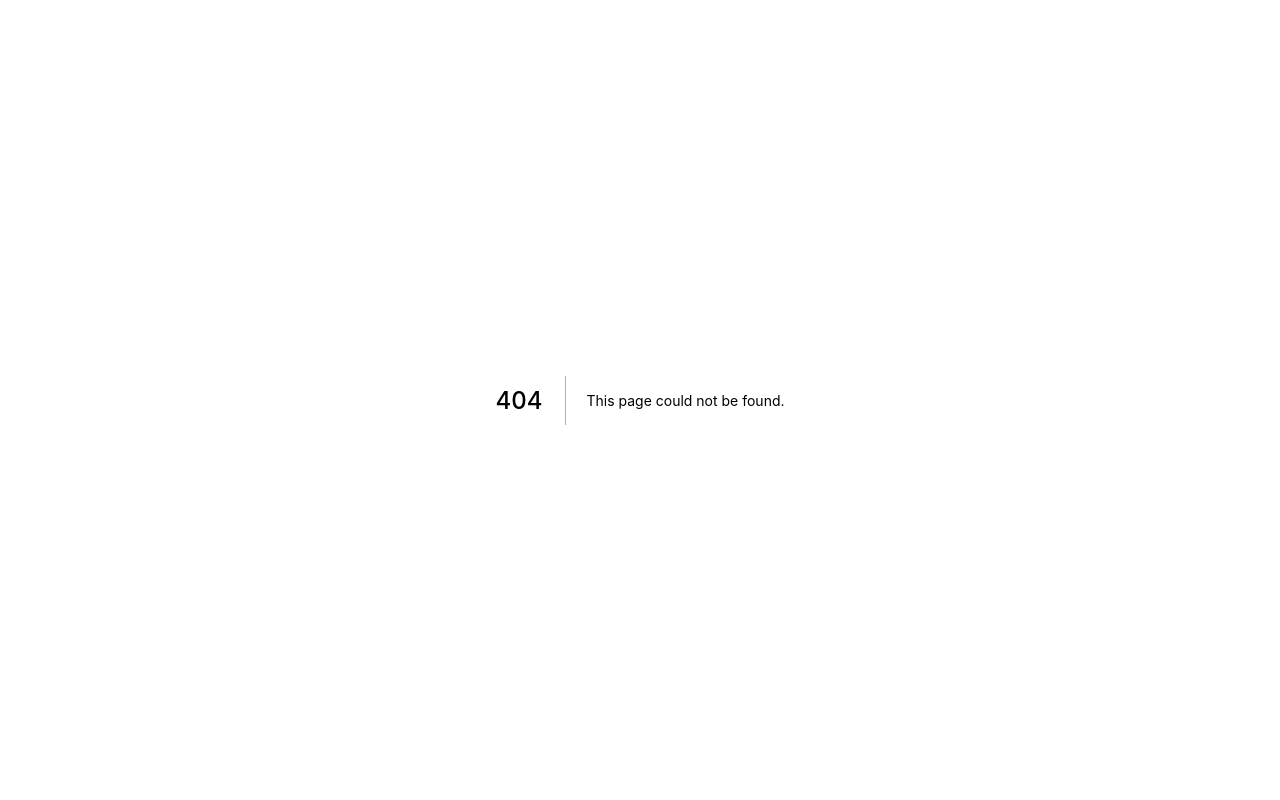
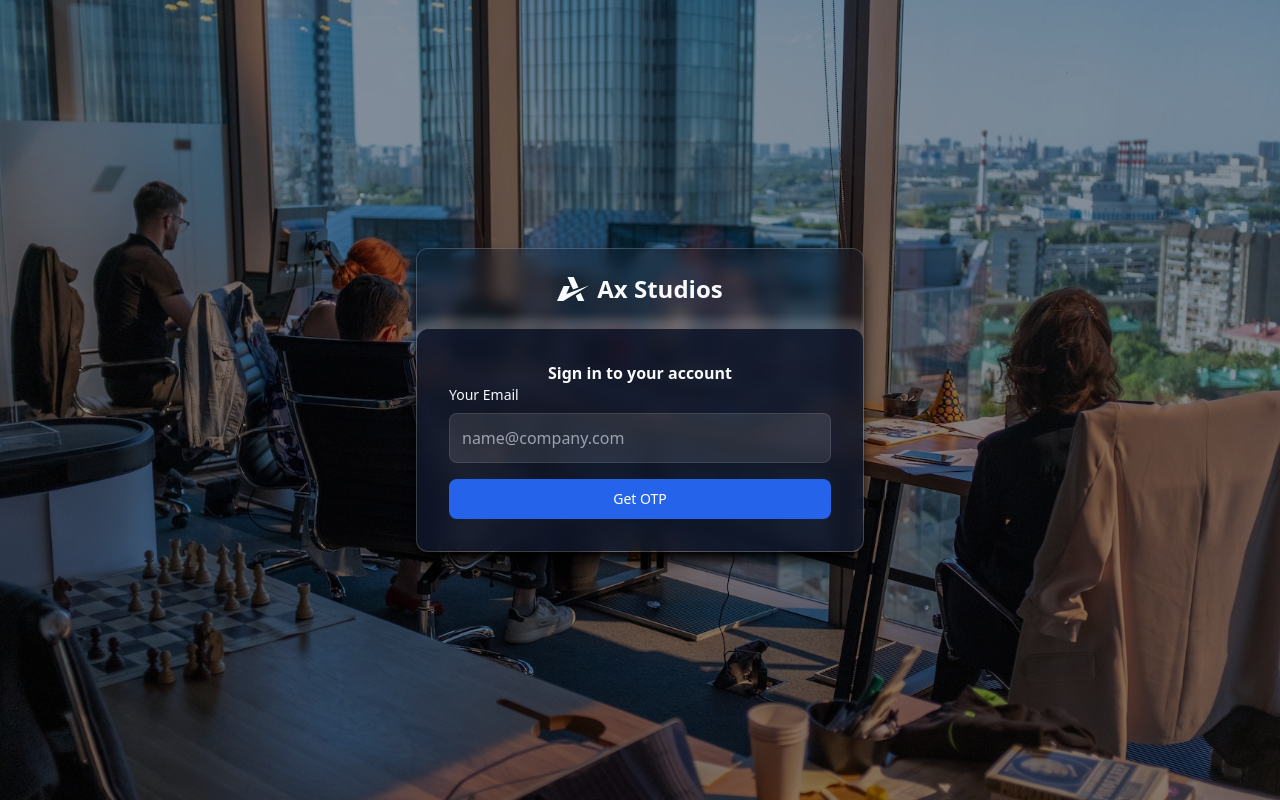
Before and after one commit to ax-studios/ax-lms-frontend, a Next.js app: page /auth/forgotPassword in a window 1280 px wide. Before the commit this address had no page. Built offline with nearby package versions, Linux system fonts and the light colour scheme.

Commit message:
created forgot Password Page

```diff
--- /dev/null
+++ b/src/pages/auth/forgotPassword.tsx
@@ -0,0 +1,167 @@
+import { NextPage } from 'next';
+import { ChangeEvent, useState } from 'react';
+import AuthWrapper from '../../components/AuthWrapper';
+import CTA from '../../components/CTA';
+import Input from '../../components/Input';
+import { EMAIL_REGEX, OTP_REGEX } from '../../lib/config/AUTH_REGEX';
+
+interface InputValue {
+  value: null | string;
+  error: null | string;
+}
+
+interface formStateInterface {
+  email: InputValue;
+  OTP: InputValue;
+  password: InputValue;
+  repassword: InputValue;
+}
+
+const ForgotPassword: NextPage = () => {
+  const [formState, setFormState] = useState<formStateInterface>({
+    email: {
+      value: '',
+      error: null,
+    },
+    OTP: {
+      value: null,
+      error: null,
+    },
+    password: {
+      value: null,
+      error: null,
+    },
+    repassword: {
+      value: null,
+      error: null,
+    },
+  });
+  const handleChange = (e: ChangeEvent<HTMLInputElement>): void => {
+    setFormState({
+      ...formState,
+      [e.target.name]: { error: null, value: e.target.value },
+    });
+  };
+  const handleGetOTP = (): void => {
+    if (formState.email.value?.match(EMAIL_REGEX) != null) {
+      setFormState({ ...formState, OTP: { ...formState.OTP, value: '' } });
+    } else {
+      setFormState({
+        ...formState,
+        email: { ...formState.email, error: 'Enter Valid Email' },
+      });
+    }
+  };
+  const handleVerifyOTP = (): void => {
+    if (formState.OTP.value?.match(OTP_REGEX) != null) {
+      setFormState({
+        ...formState,
+        password: { ...formState.password, value: '' },
+        repassword: { ...formState.repassword, value: '' },
+      });
+    } else {
+      setFormState({
+        ...formState,
+        OTP: { ...formState.OTP, error: 'Enter Valid OTP' },
+      });
+    }
+  };
+  const handleChangePassword = (): void => {
+    if (formState.password.value !== formState.repassword.value) {
+      setFormState({
+        ...formState,
+        repassword: {
+          ...formState.repassword,
+          error: "Both password doesn't matches",
+        },
+      });
+    }
+    console.log('ok');
+  };
+  return (
+    <AuthWrapper>
+      <>
+        <h1 className="font-bold text-center"> Sign in to your account</h1>
+        <form
+          action="#"
+          className="flex flex-col gap-4"
+          onSubmit={(e) => e.preventDefault()}
+        >
+          <Input
+            displayName="Your Email"
+            id="email"
+            name="email"
+            type="email"
+            placeholder="name@company.com"
+            value={formState.email.value !== null ? formState.email.value : ''}
+            onChange={handleChange}
+            required
+            error={formState.email.error}
+            disabled={formState.OTP.value !== null}
+          />
+          <CTA onClick={handleGetOTP} disabled={formState.OTP.value !== null}>
+            Get OTP
+          </CTA>
+          {formState.OTP.value !== null && (
+            <>
+              <Input
+                displayName="OTP"
+                id="otp"
+                name="OTP"
+                type="text"
+                placeholder="123456"
+                value={formState.OTP.value}
+                onChange={handleChange}
+                required
+                error={formState.OTP.error}
+                disabled={
+                  formState.password.value !== null &&
+                  formState.repassword.value !== null
+                }
+              />
+              <CTA
+                onClick={handleVerifyOTP}
+                disabled={
+                  formState.password.value !== null &&
+                  formState.repassword.value !== null
+                }
+              >
+                Verify OTP
+              </CTA>
+            </>
+          )}
+          {formState.password.value !== null &&
+            formState.repassword.value !== null && (
+              <>
+                <Input
+                  displayName="Password"
+                  id="password"
+                  name="password"
+                  type="text"
+                  placeholder="••••••••"
+                  value={formState.password.value}
+                  onChange={handleChange}
+                  required
+                  error={formState.password.error}
+                />
+                <Input
+                  displayName="Renter Password"
+                  id="repassword"
+                  name="repassword"
+                  type="text"
+                  placeholder="••••••••"
+                  value={formState.repassword.value}
+                  onChange={handleChange}
+                  required
+                  error={formState.repassword.error}
+                />
+                <CTA onClick={handleChangePassword}>Change Password</CTA>
+              </>
+            )}
+        </form>
+      </>
+    </AuthWrapper>
+  );
+};
+
+export default ForgotPassword;
```
